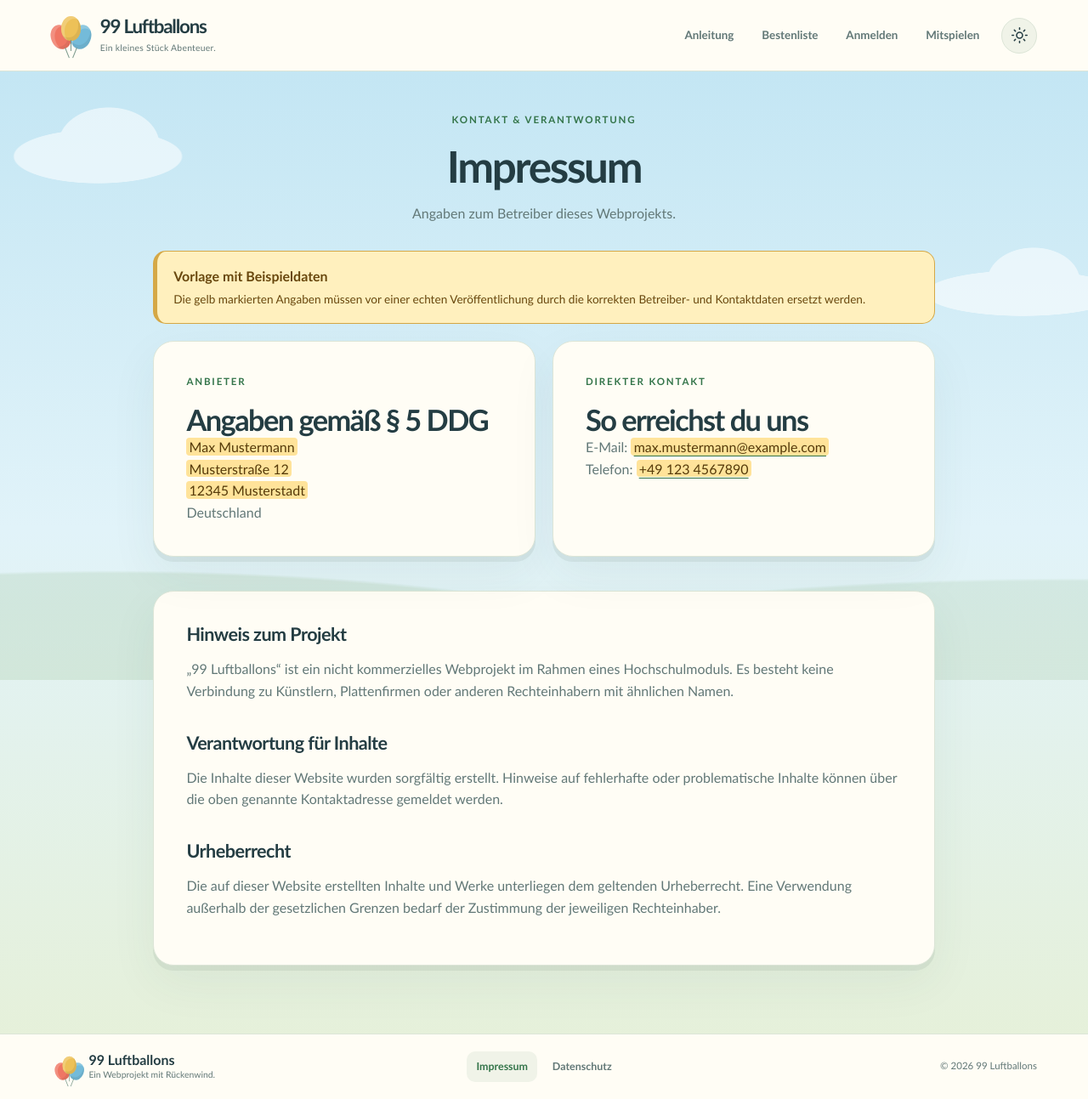
After one commit to yaequ/99-Luftballons, a PHP site: page /imprint.php in a window 1280 px wide. The commit adds this page. Shown: the whole page at 85% size. Run offline with PHP 8.4, Linux system fonts and the light colour scheme.

Commit message:
Add legal pages and shared footer

```diff
--- a/account.php
+++ b/account.php
@@ -43,4 +43,4 @@ $best = $stats['best'] === null ? null : (int) $stats['best'];
         <?php history_table($recent['entries'], $best); ?>
         <a class="primary-link" href="game.php">Nächste Runde starten →</a>
     </section>
-</main></body></html>
+</main><?php require __DIR__ . '/site-footer.php'; ?></body></html>
--- a/history.php
+++ b/history.php
@@ -34,4 +34,4 @@ $best = $stats['best'] === null ? null : (int) $stats['best'];
         <?php endif; ?>
         <div class="button-row"><a class="secondary-link" href="account.php">Zum Profil</a><a class="primary-link" href="game.php">Spiel starten</a></div>
     </section>
-</main></body></html>
+</main><?php require __DIR__ . '/site-footer.php'; ?></body></html>
--- /dev/null
+++ b/imprint.php
@@ -0,0 +1,46 @@
+<?php
+declare(strict_types=1);
+require __DIR__ . '/auth.php';
+require __DIR__ . '/portal.php';
+?>
+<!DOCTYPE html><html lang="de">
+<head><?php portal_head('Impressum'); ?><meta name="robots" content="noindex"></head>
+<body><?php require __DIR__ . '/site-header.php'; ?>
+<main id="main-content" class="portal-shell legal-page">
+    <div class="page-heading"><p class="eyebrow">Kontakt &amp; Verantwortung</p><h1>Impressum</h1><p class="card-intro">Angaben zum Betreiber dieses Webprojekts.</p></div>
+
+    <aside class="placeholder-notice" role="note">
+        <strong>Vorlage mit Beispieldaten</strong>
+        <p>Die gelb markierten Angaben müssen vor einer echten Veröffentlichung durch die korrekten Betreiber- und Kontaktdaten ersetzt werden.</p>
+    </aside>
+
+    <div class="legal-grid">
+        <section class="portal-panel">
+            <p class="eyebrow">Anbieter</p><h2>Angaben gemäß § 5 DDG</h2>
+            <address>
+                <mark>Max Mustermann</mark><br>
+                <mark>Musterstraße 12</mark><br>
+                <mark>12345 Musterstadt</mark><br>
+                Deutschland
+            </address>
+        </section>
+        <section class="portal-panel">
+            <p class="eyebrow">Direkter Kontakt</p><h2>So erreichst du uns</h2>
+            <address>
+                E-Mail: <a href="mailto:max.mustermann@example.com"><mark>max.mustermann@example.com</mark></a><br>
+                Telefon: <a href="tel:+491234567890"><mark>+49 123 4567890</mark></a>
+            </address>
+        </section>
+    </div>
+
+    <section class="portal-panel portal-section legal-copy">
+        <h2>Hinweis zum Projekt</h2>
+        <p>„99 Luftballons“ ist ein nicht kommerzielles Webprojekt im Rahmen eines Hochschulmoduls. Es besteht keine Verbindung zu Künstlern, Plattenfirmen oder anderen Rechteinhabern mit ähnlichen Namen.</p>
+        <h2>Verantwortung für Inhalte</h2>
+        <p>Die Inhalte dieser Website wurden sorgfältig erstellt. Hinweise auf fehlerhafte oder problematische Inhalte können über die oben genannte Kontaktadresse gemeldet werden.</p>
+        <h2>Urheberrecht</h2>
+        <p>Die auf dieser Website erstellten Inhalte und Werke unterliegen dem geltenden Urheberrecht. Eine Verwendung außerhalb der gesetzlichen Grenzen bedarf der Zustimmung der jeweiligen Rechteinhaber.</p>
+    </section>
+</main>
+<?php require __DIR__ . '/site-footer.php'; ?>
+</body></html>
--- a/index.php
+++ b/index.php
@@ -58,4 +58,5 @@ $loggedIn = isset($_SESSION['user_id']);
         </div>
     </section>
 </main>
+<?php require __DIR__ . '/site-footer.php'; ?>
 </body></html>
--- a/instructions.php
+++ b/instructions.php
@@ -55,4 +55,4 @@ require __DIR__ . '/portal.php';
         <p>Auf einem größeren Bildschirm kannst du beide Karten besonders gut im Blick behalten.</p>
         <div class="button-row"><a class="primary-link" href="<?= isset($_SESSION['user_id']) ? 'game.php' : 'register.php' ?>">Los geht’s →</a><a class="secondary-link" href="index.php">Zur Startseite</a></div>
     </section>
-</main></body></html>
+</main><?php require __DIR__ . '/site-footer.php'; ?></body></html>
--- a/leaderboard.php
+++ b/leaderboard.php
@@ -55,4 +55,4 @@ function board_url(string $sort, string $period): string {
         </table></div>
         <?php endif; ?>
     </section>
-</main></body></html>
+</main><?php require __DIR__ . '/site-footer.php'; ?></body></html>
--- a/login.php
+++ b/login.php
@@ -49,7 +49,7 @@ if ($_SERVER['REQUEST_METHOD'] === 'POST') {
     <meta charset="UTF-8">
     <meta name="viewport" content="width=device-width, initial-scale=1.0">
     <title>Login – 99 Luftballons</title>
-    <link rel="stylesheet" href="style.css?v=portal-1">
+    <link rel="stylesheet" href="style.css?v=legal-1">
     <script src="password-toggle.js" defer></script>
     <script src="theme.js?v=camp-1"></script>
 </head>
@@ -88,5 +88,6 @@ if ($_SERVER['REQUEST_METHOD'] === 'POST') {
 
         <p class="auth-link">Noch kein Account? <a href="register.php">Jetzt registrieren</a></p>
     </main>
+    <?php require __DIR__ . '/site-footer.php'; ?>
 </body>
 </html>
--- a/menu.php
+++ b/menu.php
@@ -23,7 +23,7 @@ if ($user === false) {
     <meta charset="UTF-8">
     <meta name="viewport" content="width=device-width, initial-scale=1.0">
     <title>Menü – 99 Luftballons</title>
-    <link rel="stylesheet" href="style.css?v=portal-1">
+    <link rel="stylesheet" href="style.css?v=legal-1">
     <script src="theme.js?v=camp-1"></script>
 </head>
 <body class="menu-page">
@@ -40,5 +40,6 @@ if ($user === false) {
             <figcaption><span class="map-caption-icon" aria-hidden="true">⌁</span><span><small>Ein Blick in die Spielwelt</small><strong>Zwischen Wald &amp; Abenteuer</strong></span></figcaption>
         </figure>
     </main>
+    <?php require __DIR__ . '/site-footer.php'; ?>
 </body>
 </html>
--- a/portal.php
+++ b/portal.php
@@ -22,7 +22,7 @@ function portal_head(string $title): void
 {
     echo '<meta charset="UTF-8"><meta name="viewport" content="width=device-width, initial-scale=1">';
     echo '<title>' . escape($title) . ' – 99 Luftballons</title>';
-    echo '<link rel="stylesheet" href="style.css?v=portal-1"><script src="theme.js?v=camp-1"></script>';
+    echo '<link rel="stylesheet" href="style.css?v=legal-1"><script src="theme.js?v=camp-1"></script>';
 }
 
 // Calendar boundaries use the database's date, matching stored match timestamps.
--- a/register.php
+++ b/register.php
@@ -93,7 +93,7 @@ if ($_SERVER['REQUEST_METHOD'] === 'POST') {
     <meta charset="UTF-8">
     <meta name="viewport" content="width=device-width, initial-scale=1.0">
     <title>Registrieren – 99 Luftballons</title>
-    <link rel="stylesheet" href="style.css?v=portal-1">
+    <link rel="stylesheet" href="style.css?v=legal-1">
     <script src="password-toggle.js" defer></script>
     <script src="theme.js?v=camp-1"></script>
 </head>
@@ -162,5 +162,6 @@ if ($_SERVER['REQUEST_METHOD'] === 'POST') {
             <p class="auth-link">Bereits registriert? <a href="login.php">Zum Login</a></p>
         <?php endif; ?>
     </main>
+    <?php require __DIR__ . '/site-footer.php'; ?>
 </body>
 </html>
--- /dev/null
+++ b/site-footer.php
@@ -0,0 +1,16 @@
+<?php
+$footerPage = basename($_SERVER['SCRIPT_NAME'] ?? '');
+?>
+<footer class="site-footer">
+    <div class="site-footer-inner">
+        <a class="footer-brand" href="index.php">
+            <span class="brand-balloons footer-balloons" aria-hidden="true"><i></i><i></i><i></i></span>
+            <span><strong>99 Luftballons</strong><small>Ein Webprojekt mit Rückenwind.</small></span>
+        </a>
+        <nav aria-label="Rechtliche Informationen">
+            <a href="imprint.php"<?= $footerPage === 'imprint.php' ? ' aria-current="page"' : '' ?>>Impressum</a>
+            <a href="privacy.php"<?= $footerPage === 'privacy.php' ? ' aria-current="page"' : '' ?>>Datenschutz</a>
+        </nav>
+        <p>© <?= date('Y') ?> 99 Luftballons</p>
+    </div>
+</footer>
--- a/style.css
+++ b/style.css
@@ -37,6 +37,8 @@
 body {
     margin: 0;
     min-height: 100vh;
+    display: flex;
+    flex-direction: column;
     isolation: isolate;
     background: linear-gradient(180deg, var(--sky-top), var(--sky) 48%, var(--ground));
     color: var(--ink);
@@ -258,15 +260,45 @@ form > .primary-button { margin-top: .8rem; width: 100%; }
 .controls-list dt { font-weight: 700; }.controls-list dd { margin: 0; color: var(--muted); }
 kbd { display: inline-block; background: var(--soft); border: 1px solid var(--line); border-bottom-width: 3px; border-radius: 5px; padding: .1rem .4rem; font-size: .8rem; }
 section[id] { scroll-margin-top: 2rem; }
+
+/* A quiet footer keeps legal information available without crowding the game navigation. */
+.site-footer { margin-top: auto; padding: 1.25rem max(1.25rem, calc((100vw - 1160px) / 2)); background: var(--paper); border-top: 1px solid var(--line); }
+.site-footer-inner { display: grid; grid-template-columns: 1fr auto 1fr; align-items: center; gap: 1.5rem; width: 100%; }
+.footer-brand { display: flex; align-items: center; gap: .65rem; color: var(--ink); text-decoration: none; width: fit-content; }
+.footer-brand strong { display: block; font: 900 1rem/1.2 var(--heading); }
+.footer-brand small { display: block; color: var(--muted); font-size: .65rem; }
+.footer-balloons { width: 34px; height: 34px; transform: scale(.72); transform-origin: center; }
+.site-footer nav { display: flex; justify-content: center; gap: .4rem; }
+.site-footer nav a { padding: .5rem .7rem; border-radius: 10px; color: var(--muted); font-size: .78rem; font-weight: 800; text-decoration: none; }
+.site-footer nav a:hover, .site-footer nav a[aria-current="page"] { color: var(--green); background: var(--soft); }
+.site-footer p { justify-self: end; margin: 0; color: var(--muted); font-size: .72rem; }
+
+/* Legal pages use the same playful cards, with unmistakable editable placeholders. */
+.legal-page { max-width: 920px; }
+.placeholder-notice { margin: 0 0 1.25rem; padding: 1rem 1.2rem; border: 1px solid #d5a846; border-left-width: 5px; border-radius: 15px; color: #68470d; background: #fff0be; }
+.placeholder-notice strong { font-family: var(--heading); }
+.placeholder-notice p { margin: .25rem 0 0; font-size: .85rem; }
+.legal-grid { display: grid; grid-template-columns: repeat(2, minmax(0, 1fr)); gap: 1.2rem; }
+.legal-copy h2 { margin-top: 2.25rem; font-size: 1.35rem; letter-spacing: -.025em; }
+.legal-copy h2:first-child { margin-top: 0; }
+.legal-copy p, .legal-copy address, .legal-grid address { color: var(--muted); font-style: normal; }
+.legal-copy code { padding: .1rem .3rem; border-radius: 5px; background: var(--soft); color: var(--ink); }
+.legal-page mark { padding: .05rem .2rem; border-radius: 4px; background: #ffe39a; color: #563b0a; }
+[data-theme="dark"] .placeholder-notice { color: #ffe6a0; background: #5a481f; border-color: #a8873d; }
+[data-theme="dark"] .legal-page mark { color: #fff0bb; background: #69521f; }
 @media (max-width: 900px) {
     .landing-hero { grid-template-columns: 1fr; gap: 2rem; }
     .feature-grid { grid-template-columns: 1fr; }
     .stats-grid, .map-gallery { grid-template-columns: repeat(2, minmax(0, 1fr)); }
     .site-header { flex-wrap: wrap; }
+    .site-footer-inner { grid-template-columns: 1fr auto; }
+    .site-footer p { grid-column: 1 / -1; justify-self: center; }
 }
 @media (max-width: 480px) {
     .portal-shell { width: calc(100% - 1.5rem); }
     .podium { gap: .45rem; }.podium-card { padding: 1rem .4rem; }.podium-card strong { font-size: .8rem; }
     .controls-list { grid-template-columns: 1fr; gap: .5rem; }.controls-list dd { margin-bottom: 1rem; }
     .stats-grid { gap: .6rem; }.stat-card { padding: 1rem .6rem; }
+    .site-footer-inner, .legal-grid { grid-template-columns: 1fr; text-align: center; }
+    .footer-brand, .site-footer nav, .site-footer p { justify-self: center; }
 }
--- a/verify-email.php
+++ b/verify-email.php
@@ -28,7 +28,7 @@ if (is_string($token) && strlen($token) === 64 && ctype_xdigit($token)) {
     <meta charset="UTF-8">
     <meta name="viewport" content="width=device-width, initial-scale=1.0">
     <title>E-Mail bestätigen – 99 Luftballons</title>
-    <link rel="stylesheet" href="style.css?v=portal-1">
+    <link rel="stylesheet" href="style.css?v=legal-1">
     <script src="theme.js?v=camp-1"></script>
 </head>
 <body class="auth-page">
@@ -42,5 +42,6 @@ if (is_string($token) && strlen($token) === 64 && ctype_xdigit($token)) {
         </div>
         <a class="primary-link" href="login.php">Zum Login</a>
     </main>
+    <?php require __DIR__ . '/site-footer.php'; ?>
 </body>
 </html>
```
Also changed, not shown: privacy.php (added, +47 -0 lines), tests/portal.test.php (+3 -0 lines).
